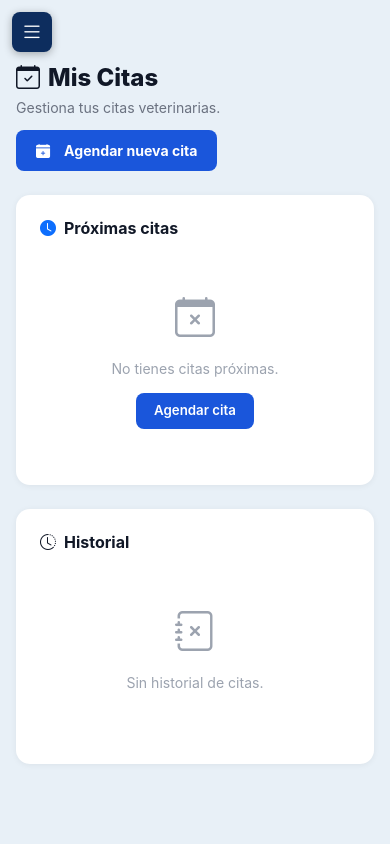
After one commit to camilo14garnica-ACT/Proyecto-final, a Django app: page /mascotas/citas/ in a window 390 px wide. The commit adds this page. Run offline with Django 5.2, Linux system fonts and the light colour scheme; the visitor is signed in with stand-in values (Sample User, id 1); data comes from the database, SQL or seed files in the repository; data that the repository does not hold is empty.

Commit message:
Add scheduling and appointment management features
- Introduced HorarioDisponible model for managing available schedules.
- Updated admin interface to manage HorarioDisponible.
- Implemented views for viewing and managing appointments.
- Added URLs for appointment-related functionalities.
- Created templates for displaying user appointments and scheduling.
- Enhanced CSS for responsive sidebar navigation.

```diff
--- a/app/settings.py
+++ b/app/settings.py
@@ -61,6 +61,7 @@ MIDDLEWARE = [
     'django.middleware.security.SecurityMiddleware',
     'whitenoise.middleware.WhiteNoiseMiddleware',
     'django.contrib.sessions.middleware.SessionMiddleware',
+    'django.middleware.locale.LocaleMiddleware',
     'django.middleware.common.CommonMiddleware',
     'django.middleware.csrf.CsrfViewMiddleware',
     'django.contrib.auth.middleware.AuthenticationMiddleware',
@@ -140,7 +141,7 @@ AUTH_PASSWORD_VALIDATORS = [
 # ============================================================
 # INTERNACIONALIZACIÓN
 # ============================================================
-LANGUAGE_CODE = 'en-co'
+LANGUAGE_CODE = 'es'
 TIME_ZONE = 'America/Bogota'
 USE_I18N = True
 USE_TZ = True
--- /dev/null
+++ b/mascotas/templates/mascotas/mis_citas.html
@@ -0,0 +1,122 @@
+{% load static %}
+<!DOCTYPE html>
+<html lang="es">
+<head>
+  <meta charset="UTF-8"/>
+  <meta name="viewport" content="width=device-width, initial-scale=1.0"/>
+  <title>Mis Citas - Mascott</title>
+  <link href="https://cdn.jsdelivr.net/npm/bootstrap@5.3.3/dist/css/bootstrap.min.css" rel="stylesheet"/>
+  <link rel="stylesheet" href="https://cdn.jsdelivr.net/npm/bootstrap-icons@1.11.3/font/bootstrap-icons.min.css"/>
+  <link rel="stylesheet" href="{% static 'css/usuarios/perfil.css' %}"/>
+</head>
+<body>
+  <button class="hamburguesa" id="btnHamburguesa"><i class="bi bi-list"></i></button>
+  <div class="sidebar-overlay" id="sidebarOverlay"></div>
+  <aside class="perfil-sidebar" id="sidebar">
+    <a href="{% url 'inicio' %}" class="sidebar-logo"><i class="bi bi-heart-pulse-fill"></i> Mascott</a>
+    <div class="sidebar-user">
+      <div class="sidebar-avatar">{{ user.first_name|first|upper }}{{ user.last_name|first|upper }}</div>
+      <div class="sidebar-user-info">
+        <span class="user-name">{{ user.first_name }} {{ user.last_name }}</span>
+        <span class="user-email">{{ user.email }}</span>
+      </div>
+    </div>
+    <nav class="sidebar-nav">
+      <a href="{% url 'inicio' %}"><i class="bi bi-house-fill"></i> Inicio</a>
+      <a href="{% url 'mis_citas' %}" class="activo"><i class="bi bi-calendar-check"></i> Mis Citas</a>
+      <a href="{% url 'mi_perfil' %}#mascotas"><i class="bi bi-heart-fill"></i> Mis Mascotas</a>
+      <a href="{% url 'ver_carrito' %}"><i class="bi bi-bag-fill"></i> Tienda</a>
+      <a href="{% url 'mi_perfil' %}"><i class="bi bi-person-fill"></i> Mi Perfil</a>
+    </nav>
+    <div class="sidebar-sep"></div>
+    <a href="{% url 'inicio' %}" class="sidebar-ver-sitio"><i class="bi bi-globe"></i> Ver sitio</a>
+    <a href="{% url 'logout' %}" class="sidebar-logout"><i class="bi bi-box-arrow-right"></i> Cerrar sesión</a>
+  </aside>
+
+  <main class="perfil-main">
+    <div class="perfil-bienvenida">
+      <div>
+        <h1 class="perfil-titulo"><i class="bi bi-calendar-check me-2"></i>Mis Citas</h1>
+        <p class="perfil-subtitulo">Gestiona tus citas veterinarias.</p>
+      </div>
+      <a href="{% url 'agendar_cita' %}" class="btn-agendar-cita">
+        <i class="bi bi-calendar-plus-fill me-2"></i>Agendar nueva cita
+      </a>
+    </div>
+
+    {% if messages %}{% for msg in messages %}
+      <div class="alert-perfil alert-success mb-3">{{ msg }}</div>
+    {% endfor %}{% endif %}
+
+    <!-- Próximas citas -->
+    <div class="perfil-seccion mb-4">
+      <div class="seccion-header">
+        <h2><i class="bi bi-clock-fill me-2 text-primary"></i>Próximas citas</h2>
+      </div>
+      {% if proximas %}
+        <div class="table-responsive">
+          <table class="tabla-perfil">
+            <thead><tr><th>Mascota</th><th>Servicio</th><th>Veterinario</th><th>Fecha y hora</th><th>Estado</th><th>Acciones</th></tr></thead>
+            <tbody>
+              {% for cita in proximas %}
+              <tr>
+                <td>{{ cita.mascota.nombre }}</td>
+                <td>{{ cita.servicio.nombre }}</td>
+                <td>{% if cita.veterinario %}Dr. {{ cita.veterinario.get_full_name }}{% else %}<span class="text-muted">Por asignar</span>{% endif %}</td>
+                <td>{{ cita.fecha_hora|date:"d/m/Y H:i" }}</td>
+                <td><span class="estado-badge estado-{{ cita.estado|lower }}">{{ cita.get_estado_display }}</span></td>
+                <td>
+                  <a href="{% url 'reprogramar_cita' cita.pk %}" class="btn btn-sm btn-outline-primary me-1"><i class="bi bi-pencil"></i></a>
+                  <a href="{% url 'cancelar_cita' cita.pk %}" class="btn btn-sm btn-outline-danger"><i class="bi bi-x-circle"></i></a>
+                </td>
+              </tr>
+              {% endfor %}
+            </tbody>
+          </table>
+        </div>
+      {% else %}
+        <div class="vacio-msg">
+          <i class="bi bi-calendar-x"></i>
+          <p>No tienes citas próximas.</p>
+          <a href="{% url 'agendar_cita' %}" class="btn-vacio">Agendar cita</a>
+        </div>
+      {% endif %}
+    </div>
+
+    <!-- Historial -->
+    <div class="perfil-seccion">
+      <div class="seccion-header">
+        <h2><i class="bi bi-clock-history me-2"></i>Historial</h2>
+      </div>
+      {% if pasadas %}
+        <div class="table-responsive">
+          <table class="tabla-perfil">
+            <thead><tr><th>Mascota</th><th>Servicio</th><th>Fecha</th><th>Estado</th></tr></thead>
+            <tbody>
+              {% for cita in pasadas %}
+              <tr>
+                <td>{{ cita.mascota.nombre }}</td>
+                <td>{{ cita.servicio.nombre }}</td>
+                <td>{{ cita.fecha_hora|date:"d/m/Y" }}</td>
+                <td><span class="estado-badge estado-{{ cita.estado|lower }}">{{ cita.get_estado_display }}</span></td>
+              </tr>
+              {% endfor %}
+            </tbody>
+          </table>
+        </div>
+      {% else %}
+        <div class="vacio-msg"><i class="bi bi-journal-x"></i><p>Sin historial de citas.</p></div>
+      {% endif %}
+    </div>
+  </main>
+
+  <script src="https://cdn.jsdelivr.net/npm/bootstrap@5.3.3/dist/js/bootstrap.bundle.min.js"></script>
+  <script>
+    const btn = document.getElementById('btnHamburguesa');
+    const sidebar = document.getElementById('sidebar');
+    const overlay = document.getElementById('sidebarOverlay');
+    btn.addEventListener('click', () => { sidebar.classList.toggle('abierto'); overlay.classList.toggle('activo'); });
+    overlay.addEventListener('click', () => { sidebar.classList.remove('abierto'); overlay.classList.remove('activo'); });
+  </script>
+</body>
+</html>
--- a/mascotas/urls.py
+++ b/mascotas/urls.py
@@ -23,4 +23,35 @@ urlpatterns = [
     path('carrito/agregar/<int:producto_id>/', views.agregar_al_carrito, name='agregar_carrito'),
     path('carrito/quitar/<int:item_id>/', views.quitar_del_carrito, name='quitar_carrito'),
     path('carrito/pagar/', views.pagar_carrito, name='pagar_carrito'),
+
+    # VM-71/485 — Horarios
+    path('horarios/', views.ver_horarios, name='ver_horarios'),
+    path('horarios/gestionar/', views.gestionar_horario, name='gestionar_horario'),
+
+    # VM-502 — Mis citas (cliente)
+    path('citas/', views.mis_citas, name='mis_citas'),
+
+    # VM-502 — Agendar cita (cliente)
+    path('citas/agendar/', views.agendar_cita, name='agendar_cita'),
+
+    # VM-523 — Agendar cita para cliente (admin/vet)
+    path('citas/agendar-admin/', views.agendar_cita_admin, name='agendar_cita_admin'),
+
+    # VM-577 — Consultar y filtrar citas
+    path('citas/consultar/', views.consultar_citas, name='consultar_citas'),
+
+    # VM-581 — Reprogramar cita
+    path('citas/reprogramar/<int:pk>/', views.reprogramar_cita, name='reprogramar_cita'),
+
+    # VM-585 — Cancelar cita
+    path('citas/cancelar/<int:pk>/', views.cancelar_cita, name='cancelar_cita'),
+
+    # VM-589 — Cambiar estado
+    path('citas/estado/<int:pk>/', views.cambiar_estado_cita, name='cambiar_estado_cita'),
+
+    # VM-593 — Enviar recordatorio por correo
+    path('citas/recordatorio/<int:pk>/', views.enviar_recordatorio, name='enviar_recordatorio'),
+
+    # VM-599 — Historial por mascota
+    path('mascotas/<int:pk>/historial/', views.historial_mascota, name='historial_mascota'),
 ]
--- a/mascotas/views.py
+++ b/mascotas/views.py
@@ -265,3 +265,310 @@ def pagar_carrito(request):
     carrito.items.all().delete()
     messages.success(request, '¡Compra realizada con éxito! Pronto recibirás tu pedido.')
     return redirect('mi_perfil')
+
+
+# ============================================================
+# GESTIÓN DE CITAS
+# ============================================================
+from .models import Cita, Servicio, HorarioDisponible
+from django.utils import timezone
+from datetime import timedelta
+from django.core.mail import send_mail
+from django.conf import settings as django_settings
+
+
+def citas_visibles(usuario):
+    """Retorna las citas según el rol del usuario — VM-604 restricción de acceso"""
+    if usuario.rol == 'ADMIN':
+        return Cita.objects.select_related('mascota', 'veterinario', 'servicio', 'mascota__Cliente').all()
+    elif usuario.rol == 'VETERINARIO':
+        return Cita.objects.select_related('mascota', 'veterinario', 'servicio').filter(veterinario=usuario)
+    else:
+        # Cliente solo ve sus propias citas
+        return Cita.objects.select_related('mascota', 'veterinario', 'servicio').filter(mascota__Cliente=usuario)
+
+
+# VM-71 / VM-485 — Ver horarios disponibles
+@login_required
+def ver_horarios(request):
+    """Muestra los horarios de disponibilidad de los veterinarios"""
+    from usuarios.models import Usuario
+    veterinarios = Usuario.objects.filter(rol='VETERINARIO', is_active=True)
+    horarios = HorarioDisponible.objects.filter(activo=True).select_related('veterinario')
+    return render(request, 'mascotas/horarios.html', {
+        'veterinarios': veterinarios,
+        'horarios': horarios,
+    })
+
+
+# VM-71 — Gestionar horario (solo admin/vet)
+@login_required
+def gestionar_horario(request):
+    """Admin/vet crea o edita sus propios horarios"""
+    if request.user.rol not in ['ADMIN', 'VETERINARIO']:
+        messages.error(request, 'No tienes permiso para gestionar horarios.')
+        return redirect('mi_perfil')
+
+    if request.method == 'POST':
+        dia       = request.POST.get('dia_semana')
+        h_inicio  = request.POST.get('hora_inicio')
+        h_fin     = request.POST.get('hora_fin')
+        vet_id    = request.POST.get('veterinario_id') if request.user.rol == 'ADMIN' else request.user.pk
+
+        from usuarios.models import Usuario
+        vet = get_object_or_404(Usuario, pk=vet_id, rol='VETERINARIO')
+
+        HorarioDisponible.objects.update_or_create(
+            veterinario=vet, dia_semana=dia, hora_inicio=h_inicio,
+            defaults={'hora_fin': h_fin, 'activo': True}
+        )
+        messages.success(request, 'Horario guardado correctamente.')
+        return redirect('ver_horarios')
+
+    return redirect('ver_horarios')
+
+
+# VM-502 — Agendar cita (cliente)
+@login_required
+def agendar_cita(request):
+    """El cliente agenda su propia cita"""
+    mascotas  = Mascota.objects.filter(Cliente=request.user, estado='ACTIVO')
+    servicios = Servicio.objects.filter(estado='ACTIVO')
+    from usuarios.models import Usuario
+    veterinarios = Usuario.objects.filter(rol='VETERINARIO', is_active=True)
+    error = None
+
+    if request.method == 'POST':
+        mascota_id   = request.POST.get('mascota')
+        servicio_id  = request.POST.get('servicio')
+        vet_id       = request.POST.get('veterinario') or None
+        fecha_hora   = request.POST.get('fecha_hora')
+        motivo       = request.POST.get('motivo', '')
+
+        try:
+            mascota  = get_object_or_404(Mascota, pk=mascota_id, Cliente=request.user)
+            servicio = get_object_or_404(Servicio, pk=servicio_id)
+
+            cita = Cita.objects.create(
+                mascota=mascota,
+                servicio=servicio,
+                veterinario_id=vet_id if vet_id else None,
+                fecha_hora=fecha_hora,
+                motivo=motivo,
+                estado=Cita.Estado.PROGRAMADA,
+            )
+            messages.success(request, f'Cita agendada para {cita.fecha_hora.strftime("%d/%m/%Y %H:%M")}.')
+            return redirect('mis_citas')
+        except Exception as e:
+            error = f'Error al agendar la cita: {e}'
+
+    return render(request, 'mascotas/agendar_cita.html', {
+        'mascotas': mascotas,
+        'servicios': servicios,
+        'veterinarios': veterinarios,
+        'error': error,
+    })
+
+
+# VM-523 — Agendar cita para un cliente (admin/vet)
+@login_required
+def agendar_cita_admin(request):
+    """Admin o veterinario agenda una cita para cualquier cliente"""
+    if request.user.rol not in ['ADMIN', 'VETERINARIO']:
+        messages.error(request, 'No tienes permiso.')
+        return redirect('mi_perfil')
+
+    from usuarios.models import Usuario
+    clientes     = Usuario.objects.filter(rol='CLIENTE', is_active=True)
+    servicios    = Servicio.objects.filter(estado='ACTIVO')
+    veterinarios = Usuario.objects.filter(rol='VETERINARIO', is_active=True)
+    mascotas     = Mascota.objects.filter(estado='ACTIVO').select_related('Cliente')
+
+    if request.method == 'POST':
+        mascota_id  = request.POST.get('mascota')
+        servicio_id = request.POST.get('servicio')
+        vet_id      = request.POST.get('veterinario') or None
+        fecha_hora  = request.POST.get('fecha_hora')
+        motivo      = request.POST.get('motivo', '')
+
+        mascota  = get_object_or_404(Mascota, pk=mascota_id)
+        servicio = get_object_or_404(Servicio, pk=servicio_id)
+
+        Cita.objects.create(
+            mascota=mascota, servicio=servicio,
+            veterinario_id=vet_id, fecha_hora=fecha_hora,
+            motivo=motivo, estado=Cita.Estado.PROGRAMADA,
+        )
+        messages.success(request, 'Cita agendada correctamente.')
+        return redirect('consultar_citas')
+
+    return render(request, 'mascotas/agendar_cita_admin.html', {
+        'clientes': clientes, 'servicios': servicios,
+        'veterinarios': veterinarios, 'mascotas': mascotas,
+    })
+
+
+# VM-577 — Consultar y filtrar citas
+@login_required
+def consultar_citas(request):
+    """Lista y filtra citas según rol y parámetros de búsqueda"""
+    citas = citas_visibles(request.user)
+
+    # Filtros opcionales
+    estado    = request.GET.get('estado')
+    servicio  = request.GET.get('servicio')
+    fecha     = request.GET.get('fecha')
+
+    if estado:
+        citas = citas.filter(estado=estado)
+    if servicio:
+        citas = citas.filter(servicio_id=servicio)
+    if fecha:
+        citas = citas.filter(fecha_hora__date=fecha)
+
+    servicios = Servicio.objects.filter(estado='ACTIVO')
+    return render(request, 'mascotas/consultar_citas.html', {
+        'citas': citas.order_by('-fecha_hora'),
+        'servicios': servicios,
+        'estados': Cita.Estado.choices,
+        'filtros': {'estado': estado, 'servicio': servicio, 'fecha': fecha},
+    })
+
+
+# VM-581 — Reprogramar cita
+@login_required
+def reprogramar_cita(request, pk):
+    """Cambia la fecha/hora de una cita existente"""
+    cita = get_object_or_404(citas_visibles(request.user), pk=pk)
+
+    if cita.estado in [Cita.Estado.COMPLETADA, Cita.Estado.CANCELADA]:
+        messages.error(request, 'No se puede reprogramar una cita completada o cancelada.')
+        return redirect('consultar_citas')
+
+    if request.method == 'POST':
+        nueva_fecha = request.POST.get('fecha_hora')
+        motivo      = request.POST.get('motivo', cita.motivo)
+        cita.fecha_hora = nueva_fecha
+        cita.motivo     = motivo
+        cita.estado     = Cita.Estado.PROGRAMADA
+        cita.save()
+        messages.success(request, f'Cita reprogramada para {cita.fecha_hora.strftime("%d/%m/%Y %H:%M")}.')
+        return redirect('consultar_citas')
+
+    return render(request, 'mascotas/reprogramar_cita.html', {'cita': cita})
+
+
+# VM-585 — Cancelar cita
+@login_required
+def cancelar_cita(request, pk):
+    """Cancela una cita — el cliente cancela la suya, admin/vet cualquiera"""
+    cita = get_object_or_404(citas_visibles(request.user), pk=pk)
+
+    if cita.estado == Cita.Estado.COMPLETADA:
+        messages.error(request, 'No se puede cancelar una cita ya completada.')
+        return redirect('consultar_citas')
+
+    if request.method == 'POST':
+        cita.estado = Cita.Estado.CANCELADA
+        cita.save()
+        messages.success(request, 'Cita cancelada correctamente.')
+        return redirect('consultar_citas')
+
+    return render(request, 'mascotas/cancelar_cita.html', {'cita': cita})
+
+
+# VM-589 — Cambiar estado de la cita (solo admin/vet)
+@login_required
+def cambiar_estado_cita(request, pk):
+    """Admin o veterinario cambia el estado de cualquier cita"""
+    if request.user.rol not in ['ADMIN', 'VETERINARIO']:
+        messages.error(request, 'No tienes permiso para cambiar el estado.')
+        return redirect('consultar_citas')
+
+    cita = get_object_or_404(Cita, pk=pk)
+
+    if request.method == 'POST':
+        nuevo_estado = request.POST.get('estado')
+        notas        = request.POST.get('notas_veterinario', '')
+        if nuevo_estado in dict(Cita.Estado.choices):
+            cita.estado = nuevo_estado
+            if notas:
+                cita.notas_veterinario = notas
+            cita.save()
+            messages.success(request, f'Estado actualizado a "{cita.get_estado_display()}".')
+        return redirect('consultar_citas')
+
+    return render(request, 'mascotas/cambiar_estado_cita.html', {
+        'cita': cita,
+        'estados': Cita.Estado.choices,
+    })
+
+
+# VM-593 — Enviar recordatorio por correo
+@login_required
+def enviar_recordatorio(request, pk):
+    """Envía recordatorio de cita al correo del dueño de la mascota"""
+    if request.user.rol not in ['ADMIN', 'VETERINARIO']:
+        messages.error(request, 'No tienes permiso.')
+        return redirect('consultar_citas')
+
+    cita = get_object_or_404(Cita, pk=pk)
+    cliente = cita.mascota.Cliente
+
+    try:
+        send_mail(
+            subject=f'🐾 Recordatorio de cita - Veterinaria Mascott',
+            message=(
+                f'Hola {cliente.first_name},\n\n'
+                f'Te recordamos que tienes una cita programada:\n'
+                f'• Mascota: {cita.mascota.nombre}\n'
+                f'• Servicio: {cita.servicio.nombre}\n'
+                f'• Fecha y hora: {cita.fecha_hora.strftime("%d/%m/%Y %H:%M")}\n'
+                f'• Veterinario: {cita.veterinario or "Por asignar"}\n\n'
+                f'Clínica Veterinaria Mascott\nCalle 15 #9-54, Sogamoso'
+            ),
+            from_email=django_settings.DEFAULT_FROM_EMAIL,
+            recipient_list=[cliente.email],
+            fail_silently=False,
+        )
+        messages.success(request, f'Recordatorio enviado a {cliente.email}.')
+    except Exception as e:
+        messages.error(request, f'Error al enviar correo: {e}')
+
+    return redirect('consultar_citas')
+
+
+# VM-599 — Historial de servicios por mascota
+@login_required
+def historial_mascota(request, pk):
+    """Muestra el historial completo de citas de una mascota"""
+    mascota = get_object_or_404(Mascota, pk=pk)
+
+    # VM-604: solo el dueño, admin o vet asignado puede ver el historial
+    if request.user.rol == 'CLIENTE' and mascota.Cliente != request.user:
+        messages.error(request, 'No tienes acceso a este historial.')
+        return redirect('mis_citas')
+
+    citas = Cita.objects.filter(mascota=mascota).order_by('-fecha_hora')
+    return render(request, 'mascotas/historial_mascota.html', {
+        'mascota': mascota,
+        'citas': citas,
+    })
+
+
+# VM-502 — Mis citas (vista del cliente)
+@login_required
+def mis_citas(request):
+    """Panel de citas del cliente"""
+    proximas = citas_visibles(request.user).filter(
+        estado__in=['PROGRAMADA', 'CONFIRMADA']
+    ).order_by('fecha_hora')
+
+    pasadas = citas_visibles(request.user).filter(
+        estado__in=['COMPLETADA', 'CANCELADA', 'NO_ASISTIO']
+    ).order_by('-fecha_hora')[:10]
+
+    return render(request, 'mascotas/mis_citas.html', {
+        'proximas': proximas,
+        'pasadas': pasadas,
+    })
--- a/static/css/usuarios/perfil.css
+++ b/static/css/usuarios/perfil.css
@@ -16,7 +16,7 @@ body {
    SIDEBAR
 ============================================================ */
 .perfil-sidebar {
-  width: 200px;
+  width: 160px;
   min-height: 100vh;
   background: linear-gradient(180deg, #0d2d5e 0%, #1a4a8a 100%);
   display: flex;
@@ -52,7 +52,7 @@ body {
 .user-email {
   font-size: 0.68rem; color: rgba(255,255,255,0.55);
   display: block; overflow: hidden;
-  text-overflow: ellipsis; white-space: nowrap; max-width: 120px;
+  text-overflow: ellipsis; white-space: nowrap; max-width: 100px;
 }
 
 .sidebar-nav { flex: 1; padding: 10px 0; }
@@ -96,11 +96,12 @@ body {
    CONTENIDO PRINCIPAL
 ============================================================ */
 .perfil-main {
-  margin-left: 200px;
+  margin-left: 160px;
   flex: 1;
   min-height: 100vh;
   background: #e8f0f7;
-  padding: 28px 28px 48px;
+  padding: 28px 32px 48px;
+  width: calc(100% - 160px);
 }
 
 /* Bienvenida */
@@ -123,12 +124,16 @@ body {
 /* Tarjetas resumen */
 .resumen-card {
   background: #fff; border-radius: 12px;
-  padding: 18px 16px; text-align: center;
+  padding: 18px 10px; text-align: center;
   box-shadow: 0 1px 6px rgba(0,0,0,0.07);
+  overflow: hidden;
 }
 .resumen-icon { font-size: 1.6rem; margin-bottom: 6px; display: block; }
-.resumen-num { font-size: 1.4rem; font-weight: 800; color: #111827; }
-.resumen-label { font-size: 0.75rem; color: #6b7280; margin-top: 2px; }
+.resumen-num {
+  font-size: 1.1rem; font-weight: 800; color: #111827;
+  word-break: break-word; line-height: 1.2;
+}
+.resumen-label { font-size: 0.72rem; color: #6b7280; margin-top: 2px; }
 
 /* Secciones */
 .perfil-seccion {
@@ -275,9 +280,53 @@ body {
 .btn-seguridad--danger { background: #dc2626; }
 .btn-seguridad--danger:hover { background: #b91c1c; color: #fff; }
 
+/* ---- HAMBURGUESA (solo móvil) ---- */
+.hamburguesa {
+  display: none;
+  position: fixed;
+  top: 12px; left: 12px;
+  z-index: 200;
+  background: #0d2d5e;
+  color: #fff;
+  border: none;
+  border-radius: 8px;
+  width: 40px; height: 40px;
+  font-size: 1.4rem;
+  cursor: pointer;
+  align-items: center;
+  justify-content: center;
+  box-shadow: 0 2px 8px rgba(0,0,0,0.3);
+}
+
+/* Overlay oscuro */
+.sidebar-overlay {
+  display: none;
+  position: fixed;
+  inset: 0;
+  background: rgba(0,0,0,0.5);
+  z-index: 99;
+}
+.sidebar-overlay.activo { display: block; }
+
 /* ---- RESPONSIVE ---- */
 @media (max-width: 768px) {
-  .perfil-sidebar { width: 100%; min-height: auto; position: relative; }
-  .perfil-main { margin-left: 0; padding: 16px; }
-  .perfil-bienvenida { flex-direction: column; align-items: flex-start; }
+  .hamburguesa {
+    display: flex;
+  }
+
+  .perfil-sidebar {
+    transform: translateX(-100%);
+    transition: transform 0.25s ease;
+    width: 220px;
+  }
+
+  .perfil-sidebar.abierto {
+    transform: translateX(0);
+  }
+
+  .perfil-main {
+    margin-left: 0;
+    width: 100%;
+    padding: 64px 16px 32px;
+  }
 }
--- a/usuarios/templates/usuarios/inicio.html
+++ b/usuarios/templates/usuarios/inicio.html
@@ -235,6 +235,8 @@
             <div><span class="stat-number">8</span><span class="stat-plus">+</span></div>
             <div class="stat-label">Médicos veterinarios</div>
           </div>
+
+
         </div>
 
         <!-- Estadística 3: pacientes atendidos -->
```
Also changed, not shown: mascotas/admin.py (+7 -1 lines), mascotas/models.py (+27 -0 lines), usuarios/templates/usuarios/perfil.html (+43 -8 lines), mascotas/migrations/0006_horario_disponible.py (added).
